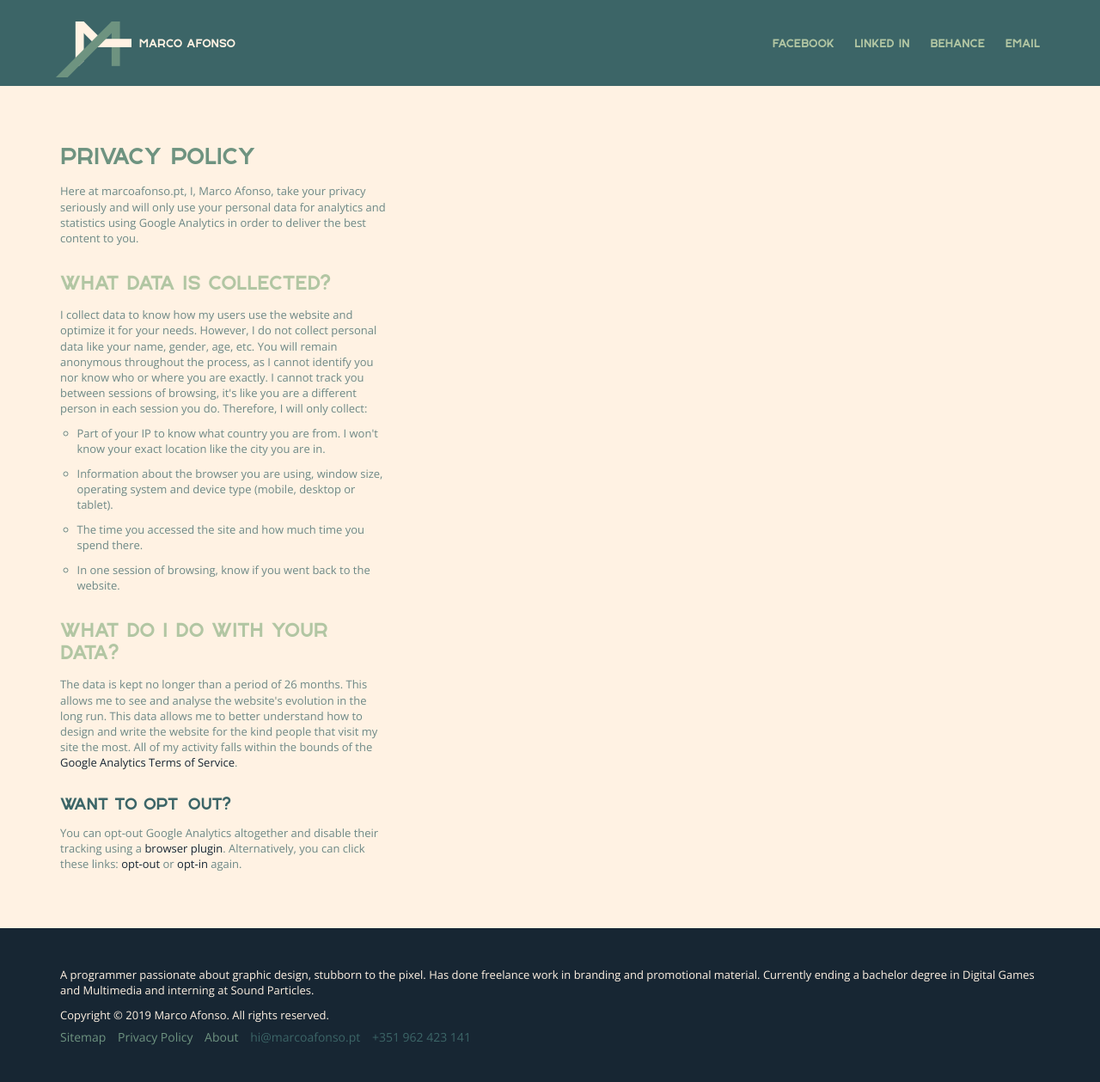
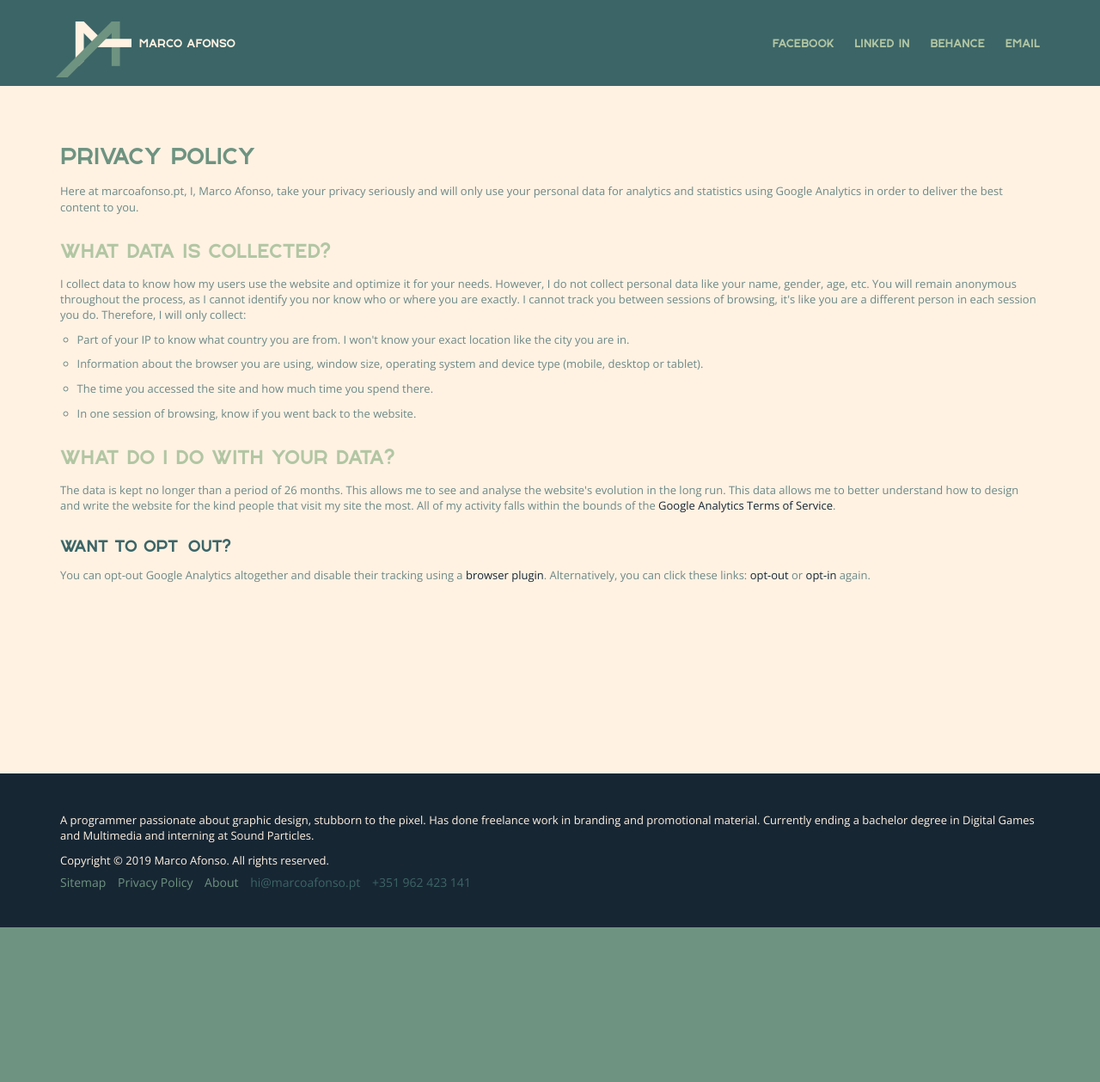
Before and after one commit to marco-afonso/marcoafonso, a Jekyll site: the page built from privacy-policy.html, in a window 1280 px wide. Shown: the whole page at 86% size. Built offline with Jekyll 4.4.1, drawn with Linux system fonts in a browser that asks for light colours; after the commit the page ends 1079 px from its top, so only the background shows below that.

Commit message:
fixed responsive and privacy policy width

```diff
--- a/_layouts/page.html
+++ b/_layouts/page.html
@@ -2,7 +2,7 @@
 layout: default
 ---
 <div class="container">
-		<div class="col-4">
+		<div class="col">
 		{{ content }}
 		</div>
 
--- a/_sass/_responsive.scss
+++ b/_sass/_responsive.scss
@@ -1,5 +1,5 @@
 
-$breakpoint-xxs: 294px;
+$breakpoint-xxs: 325px;
 $breakpoint-xs:  576px;
 $breakpoint-sm:  768px;
 $breakpoint-md:  992px;
```
